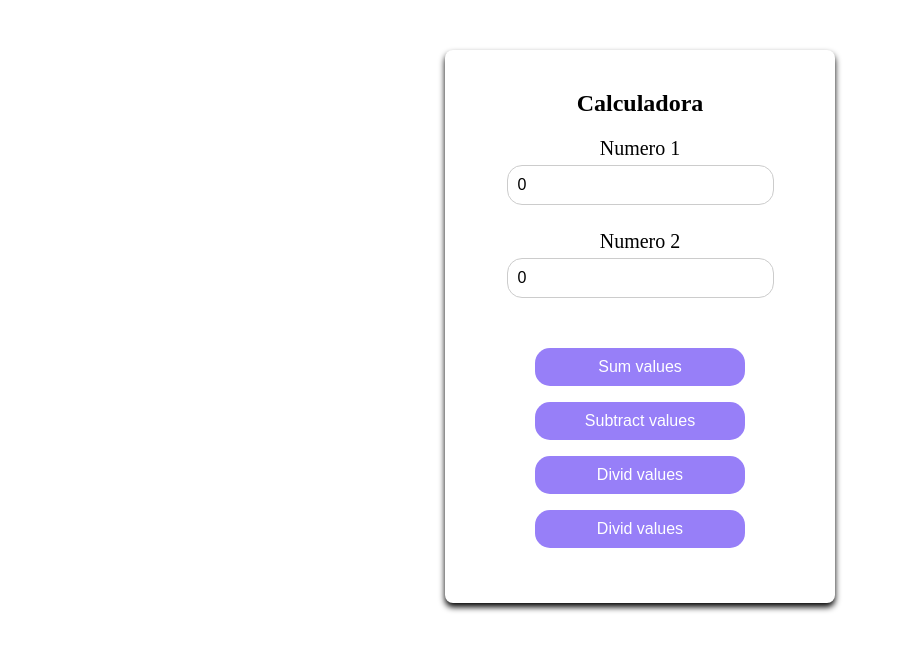
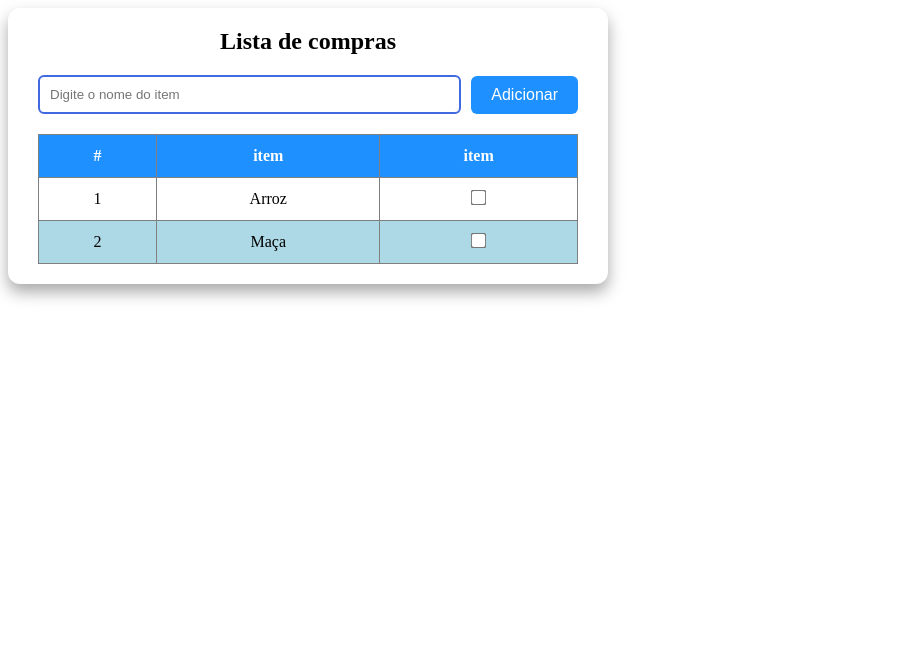
Before and after one commit to JoaoVitorResende/Basic-Angular, an Angular app: page / in a window 1280 px wide. Shown: the top 650 px of the page, without its empty margins (0-903 px from the left). Built offline with nearby package versions, Linux system fonts and the light colour scheme.

Commit message:
feat: new component shop list

```diff
--- a/src/app/app.component.html
+++ b/src/app/app.component.html
@@ -1 +1 @@
-<app-calculator></app-calculator>
+<app-shop-list></app-shop-list>
--- a/src/app/app.component.ts
+++ b/src/app/app.component.ts
@@ -1,8 +1,8 @@
 import { Component } from '@angular/core';
-import {CalculatorComponent} from './calculator/calculator.component';
+import{ShopListComponent} from './shop-list/shop-list.component'
 @Component({
   selector: 'app-root',
-  imports: [CalculatorComponent],
+  imports: [ShopListComponent],
   templateUrl: './app.component.html',
   styleUrl: './app.component.scss'
 })
--- /dev/null
+++ b/src/app/shop-list/shop-list.component.html
@@ -0,0 +1,28 @@
+<div class="container">
+    <h1>Lista de compras</h1>
+    <form class="addItemForm">
+        <input type="text" id="item" placeholder="Digite o nome do item">
+        <button type="submit">Adicionar</button>
+    </form>
+    <table>
+        <thead>
+            <tr>
+                <th>#</th>
+                <th>item</th>
+                <th>item</th>
+            </tr>
+        </thead>
+        <tbody>
+            <tr>
+                <td>1</td>
+                <td>Arroz</td>
+                <td><input type="checkbox"></td>
+            </tr>
+             <tr>
+                <td>2</td>
+                <td>Maça</td>
+                <td><input type="checkbox"></td>
+            </tr>
+        </tbody>
+    </table>
+</div>
--- /dev/null
+++ b/src/app/shop-list/shop-list.component.scss
@@ -0,0 +1,91 @@
+* {
+    margin: 0;
+    padding: 0;
+    box-sizing: border-box;
+}
+
+.container {
+    background: white;
+    border-radius: 12px;
+    box-shadow: 0 8px 16px darkgray;
+    padding: 20px 30px;
+    text-align: center;
+    width: 90%;
+    max-width: 600px;
+}
+
+h1 {
+    font-size: 24px;
+    margin-bottom: 20px;
+    color: black;
+}
+
+.addItemForm {
+    display: flex;
+    justify-content: center;
+    align-items: center;
+    gap: 10px;
+    margin-bottom: 20px;
+}
+
+input {
+    flex: 1;
+    padding: 10px;
+    border: 2px solid royalblue;
+    border-radius: 6px;
+    border-style: 16px;
+}
+
+input:focus {
+    outline: none;
+    border-color: dodgerblue;
+}
+
+button {
+    padding: 10px 20px;
+    border: none;
+    border-radius: 6px;
+    background: dodgerblue;
+    color: white;
+    font-size: 16px;
+    cursor: pointer;
+    transition: backgroun 0.3s;
+}
+
+button:hover {
+    background: royalblue;
+}
+
+table {
+    width: 100%;
+    border-collapse: collapse;
+    margin-top: 10px;
+}
+
+thead {
+    color: white;
+}
+
+th {
+    background-color: dodgerblue;
+}
+
+th,
+td {
+    padding: 12px;
+    text-align: center;
+    border: 1px solid grey;
+}
+
+tr:nth-child(odd) {
+    background-color: white;
+}
+
+tr:nth-child(even) {
+    background-color: lightblue;
+}
+
+input[type="checkbox"] {
+    transform: scale(1.2);
+    cursor: pointer;
+}
```
Also changed, not shown: src/app/shop-list/shop-list.component.ts (added, +11 -0 lines), 1 other file (tests, documents, lock files or other folders).
